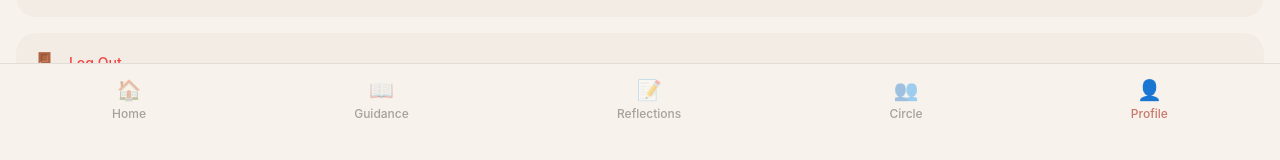
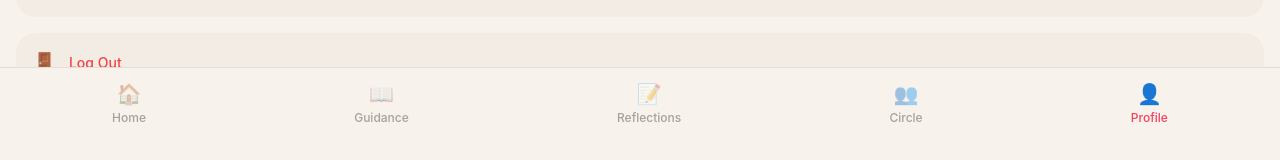
Before and after one commit to redlanternstudios/Amina, a Next.js app: page /profile in a window 1280 px wide. Shown: the part 662-822 px from the top of the page. Built offline with nearby package versions, Linux system fonts and the light colour scheme.

Commit message:
feat: update BottomNav routing + update README with full build status

```diff
--- a/components/BottomNav.tsx
+++ b/components/BottomNav.tsx
@@ -1,37 +1,39 @@
 'use client'
 
-import Link from 'next/link'
-import { usePathname } from 'next/navigation'
+import { usePathname, useRouter } from 'next/navigation'
 
-const NAV = [
-  { href: '/home', label: 'Home', icon: '🏠' },
-  { href: '/guidance', label: 'Guidance', icon: '📖' },
-  { href: '/reflections', label: 'Reflections', icon: '📝' },
-  { href: '/circle', label: 'Circle', icon: '👥' },
-  { href: '/profile', label: 'Profile', icon: '👤' },
+const NAV_ITEMS = [
+  { label: 'Home', icon: '🏠', href: '/home' },
+  { label: 'Guidance', icon: '📖', href: '/guidance' },
+  { label: 'Reflections', icon: '📝', href: '/reflections' },
+  { label: 'Circle', icon: '👥', href: '/circle' },
+  { label: 'Profile', icon: '👤', href: '/profile' },
 ]
 
 export default function BottomNav() {
   const pathname = usePathname()
+  const router = useRouter()
 
   return (
-    <nav className="fixed bottom-0 left-0 right-0 bg-cream border-t border-charcoal/10 pb-safe">
-      <div className="flex items-center justify-around px-2 pt-2 pb-3">
-        {NAV.map(item => {
-          const active = pathname.startsWith(item.href)
+    <nav className="fixed bottom-0 left-0 right-0 bg-cream border-t border-charcoal/10 pb-safe z-50">
+      <div className="flex items-center justify-around px-2 py-2">
+        {NAV_ITEMS.map(item => {
+          const isActive = pathname.startsWith(item.href)
           return (
-            <Link
+            <button
               key={item.href}
-              href={item.href}
-              className={`flex flex-col items-center gap-0.5 px-3 py-1 rounded-xl transition-colors ${
-                active ? 'text-rose-amina' : 'text-charcoal/40'
+              onClick={() => router.push(item.href)}
+              className={`flex flex-col items-center gap-0.5 px-3 py-1 rounded-xl transition-all ${
+                isActive ? 'text-rose-500' : 'text-charcoal/40'
               }`}
             >
               <span className="text-xl">{item.icon}</span>
-              <span className={`text-xs font-medium ${ active ? 'text-rose-amina' : 'text-charcoal/40' }`}>
+              <span className={`text-xs font-medium ${
+                isActive ? 'text-rose-500' : 'text-charcoal/40'
+              }`}>
                 {item.label}
               </span>
-            </Link>
+            </button>
           )
         })}
       </div>
```
Also changed, not shown: 1 other file (tests, documents, lock files or other folders).
